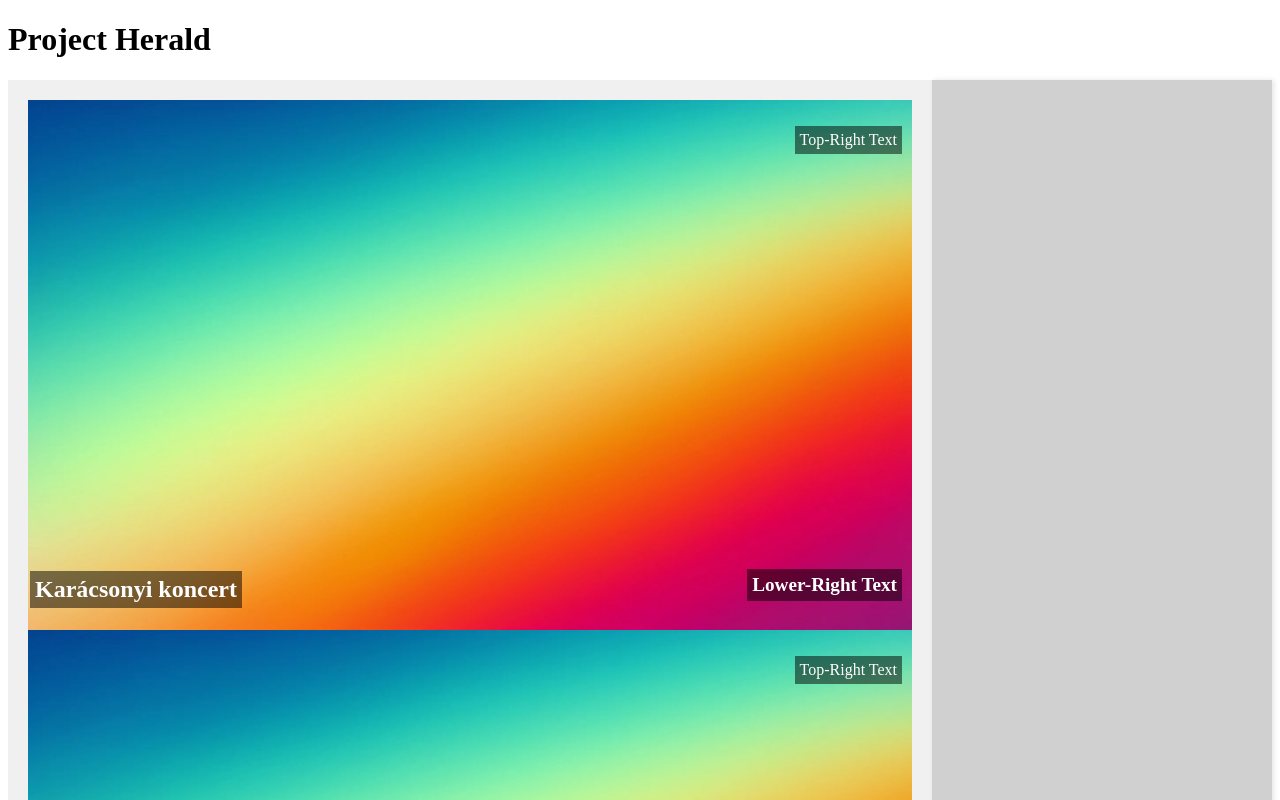
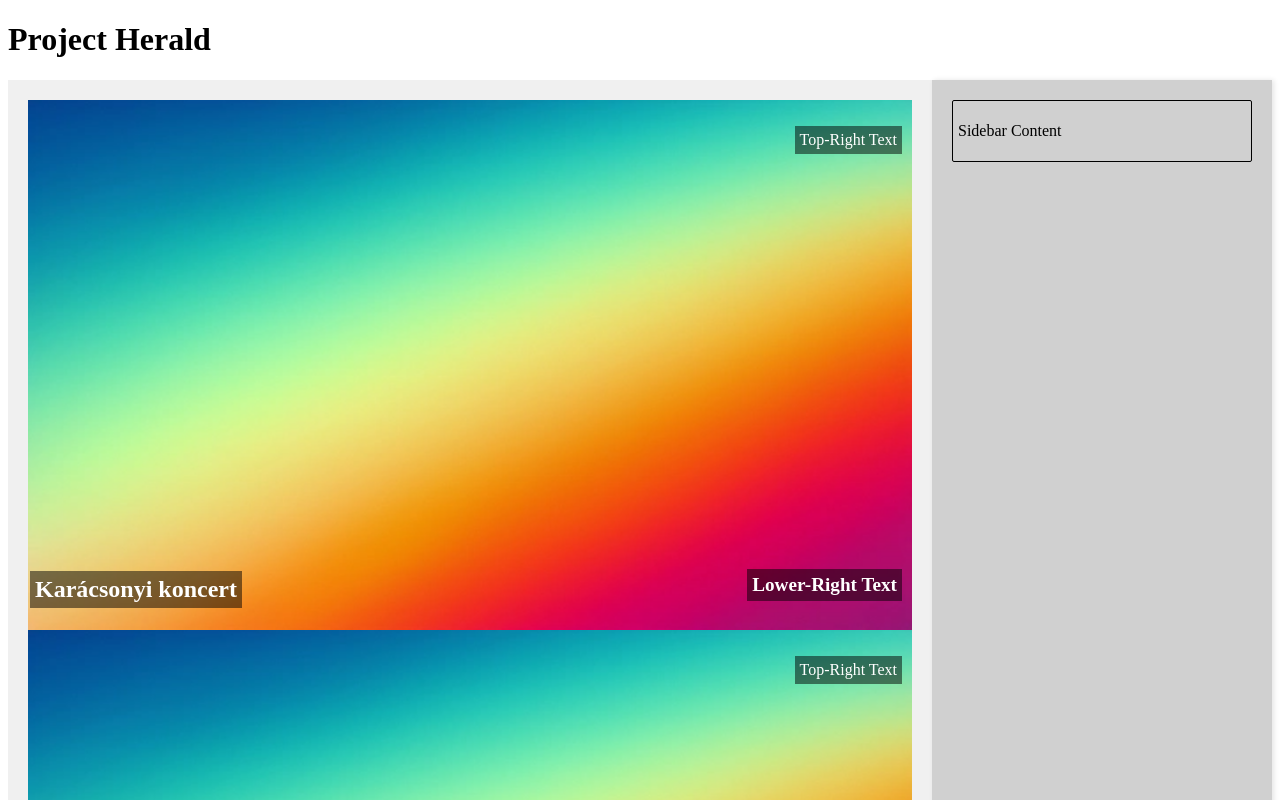
Before and after one commit to halkszavu/Project-Herald, an Angular app in the folder frontend/project-herald/: page / in a window 1280 px wide. Shown: the top 800 px of the page. Built offline with nearby package versions, Linux system fonts and the light colour scheme.

Commit message:
sidebar added to the "sidebar"

```diff
--- a/frontend/project-herald/src/app/components/main.page/main.page.component.html
+++ b/frontend/project-herald/src/app/components/main.page/main.page.component.html
@@ -5,6 +5,6 @@
         }
     </div>
     <div class="fixed-column">
-
+        <app-sidebar></app-sidebar>
     </div>
 </div>
--- a/frontend/project-herald/src/app/components/main.page/main.page.component.ts
+++ b/frontend/project-herald/src/app/components/main.page/main.page.component.ts
@@ -1,11 +1,12 @@
 import { Component } from '@angular/core';
 import { CONCERTS } from '../model/concert-list';
 import { ConcertWidgetComponent } from '../concert.widget/concert.widget.component';
+import { SidebarComponent } from "../sidebar/sidebar.component";
 
 @Component({
   selector: 'app-herald',
   standalone: true,
-  imports: [ConcertWidgetComponent],
+  imports: [ConcertWidgetComponent, SidebarComponent],
   templateUrl: './main.page.component.html',
   styleUrl: './main.page.component.css'
 })
```
